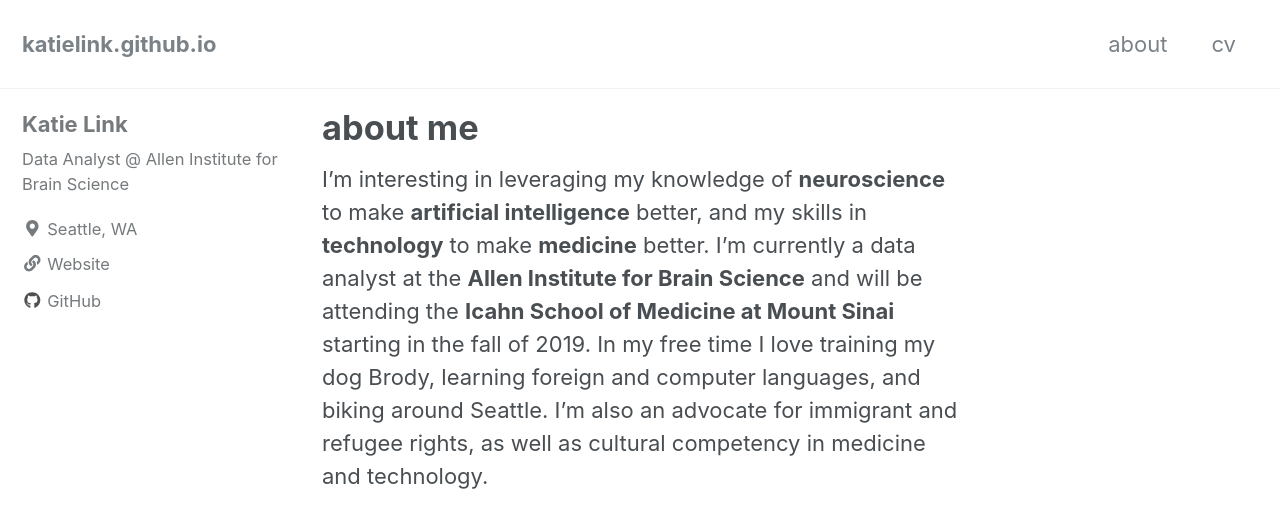
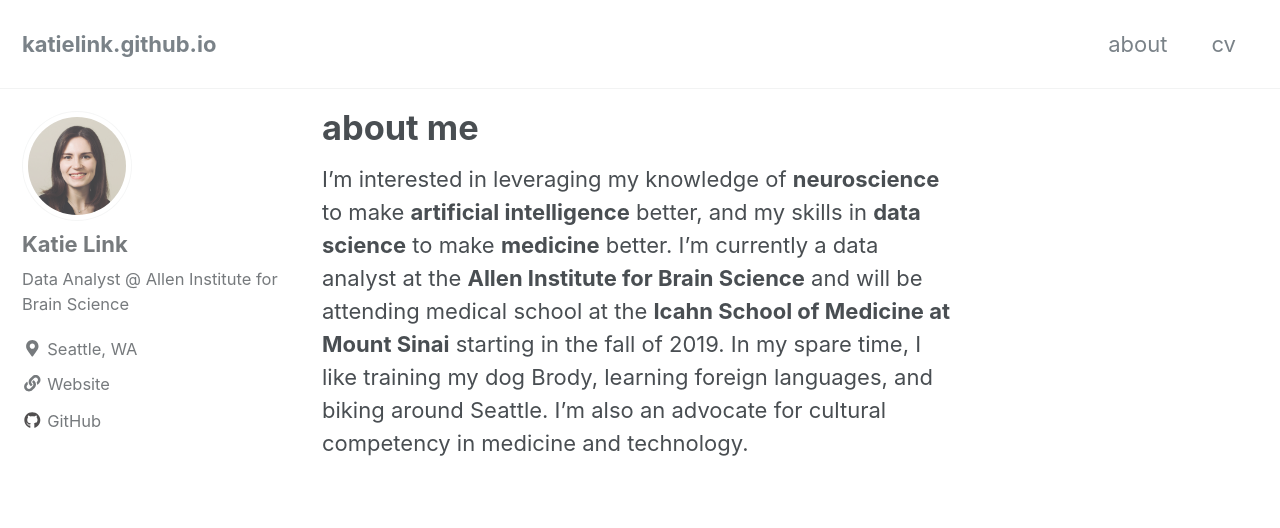
Before and after one commit to katielink/katielink.github.io, a Jekyll site: the page built from _pages/about.md, in a window 1280 px wide and 900 px high. Shown: the top 528 px of the window. Built offline with Jekyll 4.4.1, drawn with Linux system fonts in a browser that asks for light colours; cached includes are drawn as plain includes; nearby versions of some CDN libraries.

Commit message:
Updated picture, about page

```diff
--- a/_config.yml
+++ b/_config.yml
@@ -21,7 +21,7 @@
 name                     : "Katie Link"
 description              : "."
 url                      : "katielink.github.io"
-baseurl                  : # the subpath of your site, e.g. "/blog"
+baseurl                  : "" # the subpath of your site, e.g. "/blog"
 repository               : katielink/katielink.github.io
 teaser                   : # path of fallback teaser image, e.g. "/assets/images/500x300.png"
 # breadcrumbs            : false # true, false (default)
@@ -102,7 +102,7 @@
 # Site Author
 author:
   name             : "Katie Link"
-  avatar           : # path of avatar image, e.g. "/assets/images/bio-photo.jpg"
+  avatar           : "/assets/images/profile.jpg"
   bio              : "Data Analyst @ Allen Institute for Brain Science"
   location         : "Seattle, WA"
   email            :
--- a/_pages/about.md
+++ b/_pages/about.md
@@ -10,11 +10,10 @@
       layout: single
       author_profile: true
 ---
-
-I'm interesting in leveraging my knowledge of **neuroscience** to make **artificial intelligence** better,
-and my skills in **technology** to make **medicine** better. I'm currently
-a data analyst at the **Allen Institute for Brain Science** and will be attending
-the **Icahn School of Medicine at Mount Sinai**  starting in the fall of 2019. In my free time
-I love training my dog Brody, learning foreign and computer languages, and
-biking around Seattle. I'm also an advocate for immigrant and refugee rights,
-as well as cultural competency in medicine and technology.
+I'm interested in leveraging my knowledge of **neuroscience** to make **artificial intelligence** better,
+and my skills in **data science** to make **medicine** better.
+I'm currently a data analyst at the **Allen Institute for Brain Science** and will be attending
+medical school at the **Icahn School of Medicine at Mount Sinai** starting in the fall of 2019.
+In my spare time, I like training my dog Brody, learning foreign languages, and
+biking around Seattle. I'm also an advocate for cultural competency in medicine
+and technology.
```
Also changed, not shown: assets/images/profile.jpg (added), 6 other files.
